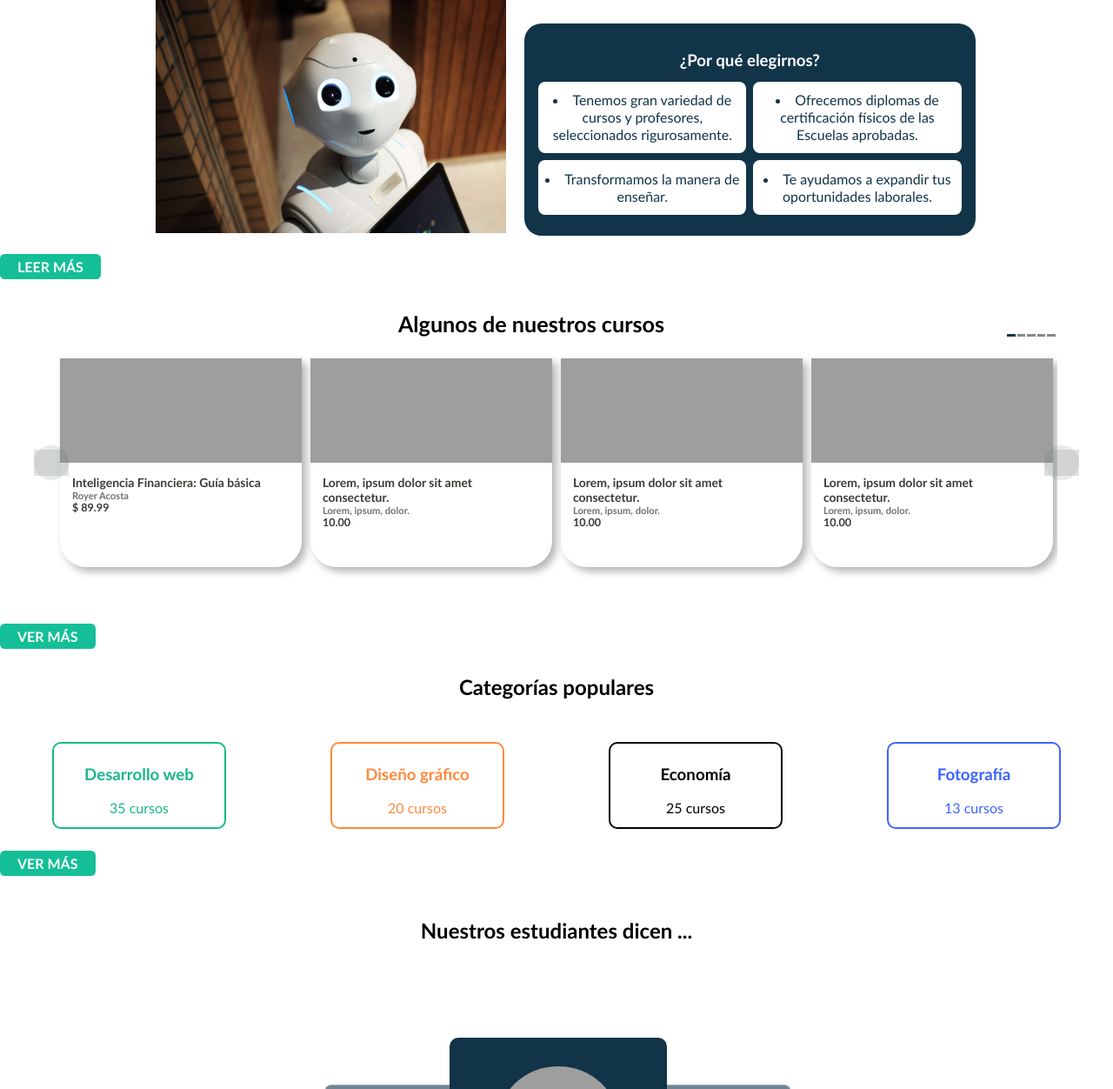
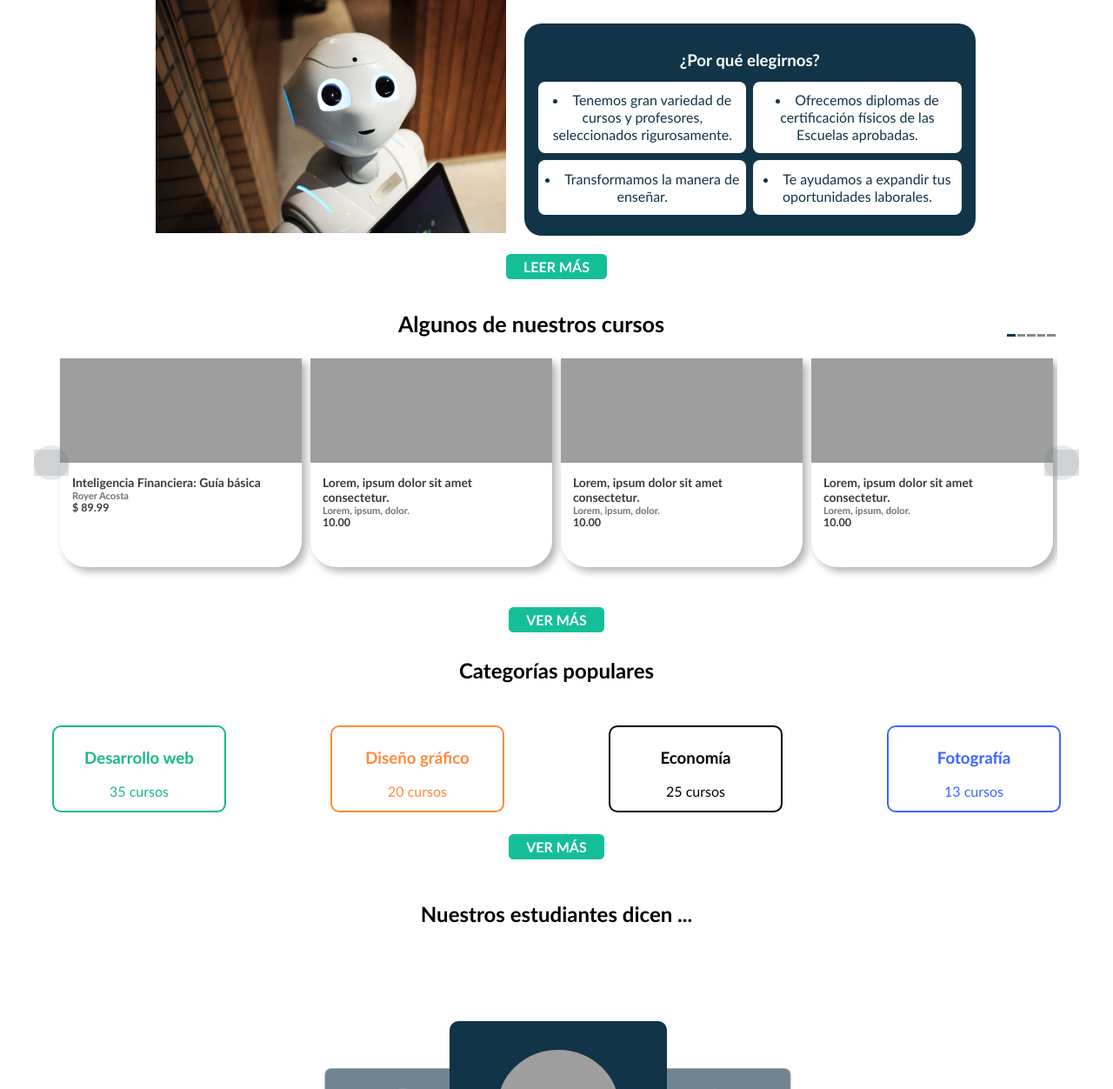
Before and after one commit to NayelhyRC/ProyectoProgra, a PHP site: page / in a window 1280 px wide. Shown: the part 1248-2500 px from the top of the page at 87% size. Run offline with PHP 8.4, Linux system fonts and the light colour scheme; style sheets or scripts are compiled from the project's sources; some web fonts are replaced.

Commit message:
incluí mi carpeta sass y centré los botones de index.html, ya registra usuario xdxd y sale descuadrado el sign up

```diff
--- a/Entidades/Usuario.php
+++ b/Entidades/Usuario.php
@@ -33,5 +33,9 @@
         public function getTipo(){
             return $this->tipo;
         }
+
+        public function setTipo($tipo){
+            $this->tipo = $tipo;
+        }
     }
 ?>
--- a/Fomularios/funUsuario.php
+++ b/Fomularios/funUsuario.php
@@ -8,6 +8,7 @@
             $entidad->setUsuario($_POST['txtUsuario']);
             $entidad->setCorreo($_POST['txtCorreo']);
             $entidad->setContraseña($_POST['txtContraseña']);
+            $entidad->setTipo($_POST['rbtnTipo']);
 
             $rn = new RNUsuario;
             $rn->Registrar($entidad);
--- a/ReglasNegocio/RNUsuario.php
+++ b/ReglasNegocio/RNUsuario.php
@@ -9,9 +9,10 @@
             $user = $usuario->getUsuario();
             $contra = $usuario->getContraseña();
             $correo = $usuario->getCorreo();
+            $tipo = $usuario->getTipo();
 
             $sql = "INSERT INTO Usuario(Usuario, Contraseña, Tipo, Correo)
-                    VALUES ('$user','$contra', 'A','$correo')";
+                    VALUES ('$user','$contra', '$tipo','$correo')";
             $this->Conectar();
             $this->EjecutarSqlEdit($sql);
             $this->Cerrar();
--- a/css/estilos.css
+++ b/css/estilos.css
@@ -45,7 +45,8 @@ button {
   background-color: var(--bg-color-secundario);
   border-radius: 5.5px;
   border-width: 0;
-  justify-items: center;
+  /* justify-items: center; */
+  text-align: center;
   font-weight: bold;
   font-size: 1rem;
   text-transform: uppercase;
@@ -101,8 +102,9 @@ p {
   user-select: none;
 }
 
-#boton-VerMas {
-  text-align: center;
+.divBoton{
+  display: flex;
+  justify-content: center;
 }
 /*CSS DEL INICIO DE PANTALLA COMPLETA*/
 
--- a/index.html
+++ b/index.html
@@ -100,7 +100,10 @@
 
 			<form class="registrar" method="POST" action="Fomularios/funUsuario.php">
 				<div class="datos">
-					<input tpe="radio" id="estudiante" name="rbtntipo"> <label for="estudiante">Estudiante</label>
+					<input type="radio" id="estudiante" name="rbtnTipo" value="E">
+					<label for="estudiante">Estudiante</label>
+					<input type="radio" id="docente" name="rbtnTipo" value="D">
+					<label for="docente">Docente</label><br>
 					<input type="text" placeholder="Usuario" required name="txtUsuario"><br><br>
 					<hr>
 					<input type="email" placeholder="Ejemplo@mail.com" required name="txtCorreo"><br><br>
@@ -169,7 +172,7 @@
 							</div>
 					</div>
 				</div>
-				<div id="boton-verMas">
+				<div class="divBoton">
 					<button><a href="nosotros.html">Leer más</a></button>
 				</div>
 			</section>
@@ -178,7 +181,7 @@
 		<section id="cursos" class="child-container">
 				<br>
 				<iframe src="Slider/prueba.html" style="border-style: none;width: 100%; height: 350px;" scrolling="no"></iframe>
-				<div id="boton-verMas">
+				<div class="divBoton">
 					<br>
 					<button><a href="cursos.html">Ver más</a></button>
 				</div>
@@ -209,7 +212,7 @@
 					<p class="text-card">13 cursos</p>
 				</div>
 			</div>
-			<div id="boton-verMas">
+			<div class="divBoton">
 				<button><a href="cursos.html">Ver más</a></button>
 			</div>
 		</section>
```
Also changed, not shown: SassNaye/estilos-nosotros.scss (added, +11 -0 lines), SassNaye/estilos.css (added, +8 -0 lines), imagenes/matraz.jpg.
